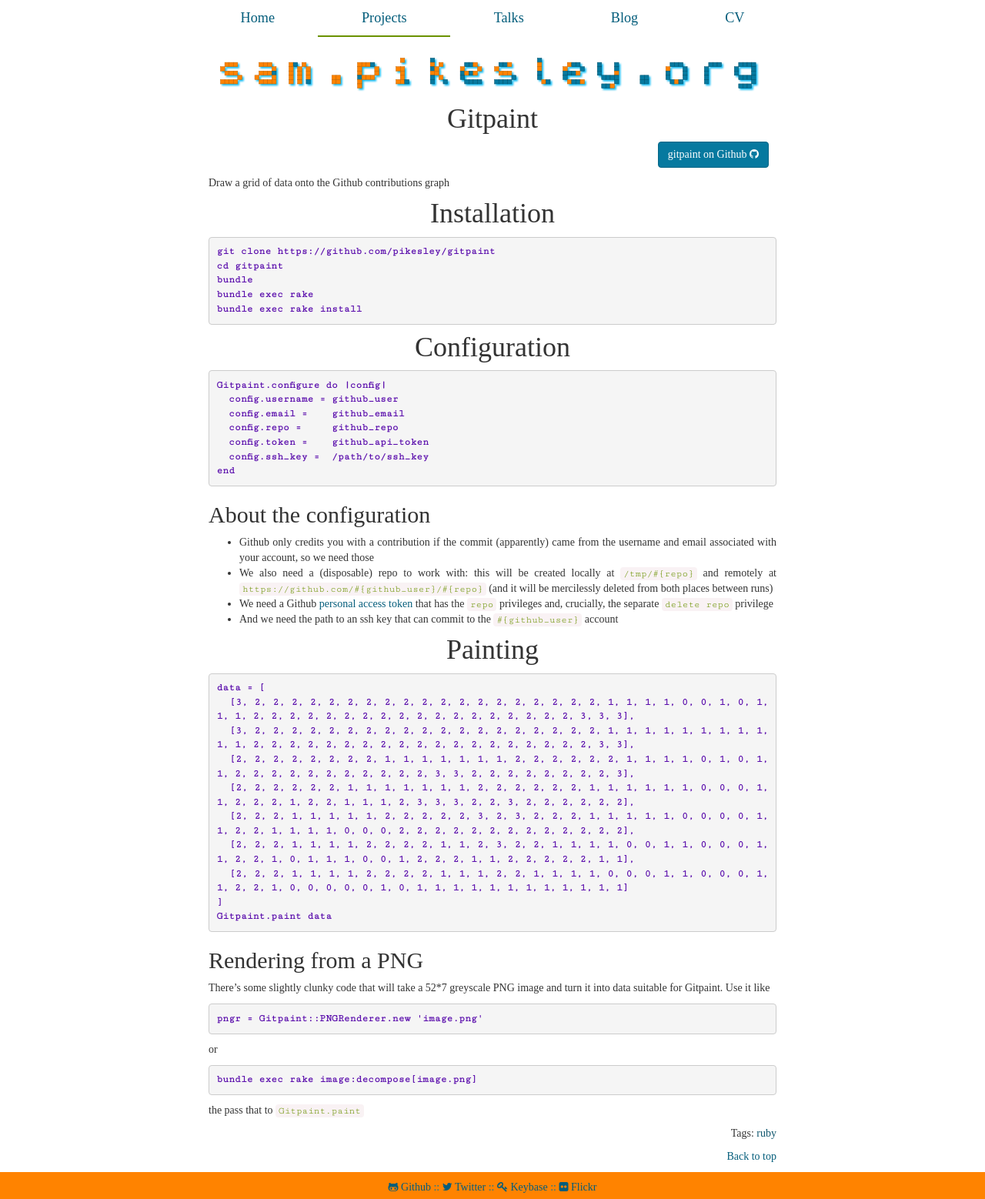
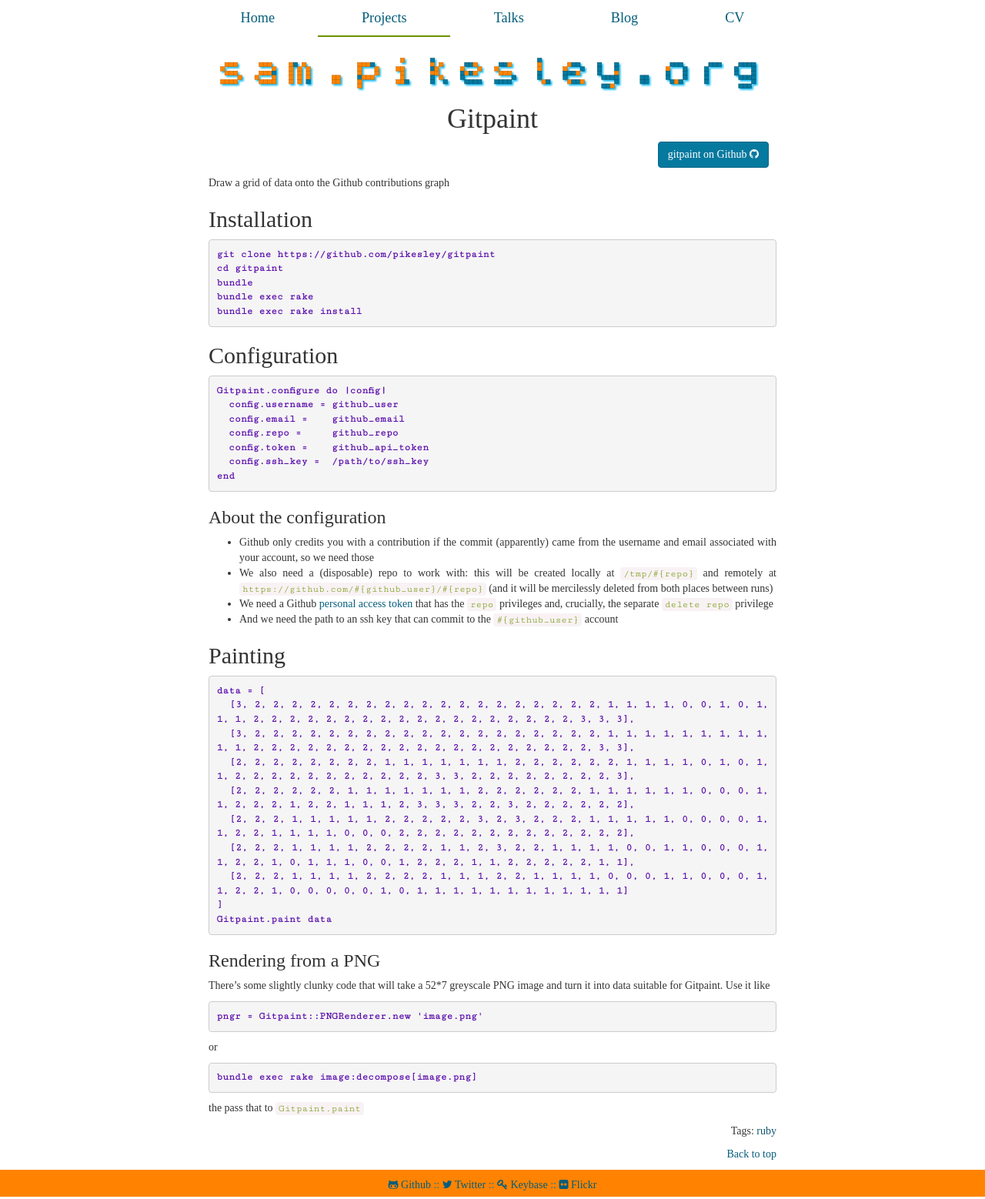
Before and after one commit to pikesley/pikesley.github.io, a Jekyll site: the page built from projects/gitpaint.md, in a window 1280 px wide. Shown: the whole page at 77% size. Built offline with Jekyll 4.4.1, drawn with Linux system fonts in a browser that asks for light colours; nearby versions of some CDN libraries; some web fonts are replaced; a style sheet for code colours, icons or effects is not loaded.

Commit message:
Correct Markdown headings

```diff
--- a/projects/gitpaint.md
+++ b/projects/gitpaint.md
@@ -5,7 +5,7 @@ tags: ["ruby"]
 ---
 Draw a grid of data onto the Github contributions graph
 
-# Installation
+## Installation
 
     git clone https://github.com/pikesley/gitpaint
     cd gitpaint
@@ -13,7 +13,7 @@ Draw a grid of data onto the Github contributions graph
     bundle exec rake
     bundle exec rake install
 
-# Configuration
+## Configuration
 
     Gitpaint.configure do |config|
       config.username = github_user
@@ -23,14 +23,14 @@ Draw a grid of data onto the Github contributions graph
       config.ssh_key =  /path/to/ssh_key
     end
 
-## About the configuration
+### About the configuration
 
 * Github only credits you with a contribution if the commit (apparently) came from the username and email associated with your account, so we need those
 * We also need a (disposable) repo to work with: this will be created locally at `/tmp/#{repo}` and remotely at `https://github.com/#{github_user}/#{repo}` (and it will be mercilessly deleted from both places between runs)
 * We need a Github [personal access token](https://github.com/settings/tokens) that has the `repo` privileges and, crucially, the separate `delete repo` privilege
 * And we need the path to an ssh key that can commit to the `#{github_user}` account
 
-# Painting
+## Painting
 
     data = [
       [3, 2, 2, 2, 2, 2, 2, 2, 2, 2, 2, 2, 2, 2, 2, 2, 2, 2, 2, 2, 1, 1, 1, 1, 0, 0, 1, 0, 1, 1, 1, 2, 2, 2, 2, 2, 2, 2, 2, 2, 2, 2, 2, 2, 2, 2, 2, 2, 2, 3, 3, 3],
@@ -43,7 +43,7 @@ Draw a grid of data onto the Github contributions graph
     ]
     Gitpaint.paint data
 
-## Rendering from a PNG
+### Rendering from a PNG
 
 There's some slightly clunky code that will take a 52*7 greyscale PNG image and turn it into data suitable for Gitpaint. Use it like
 
```
